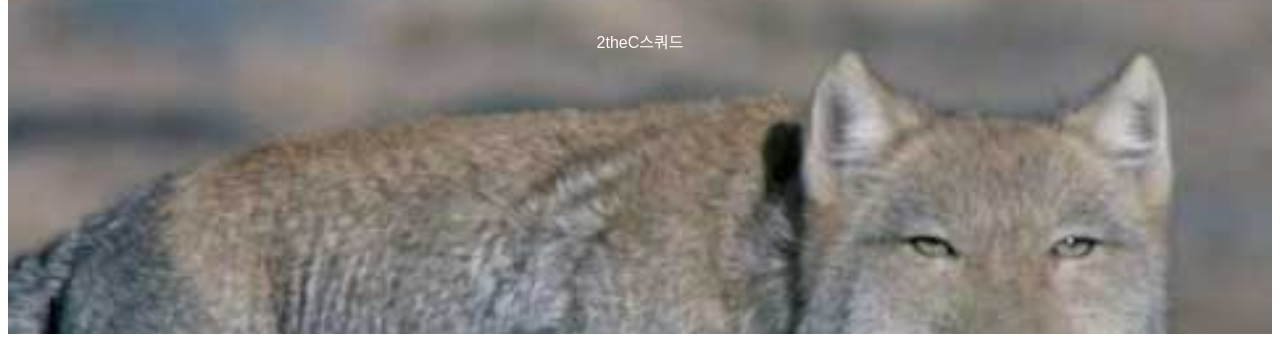
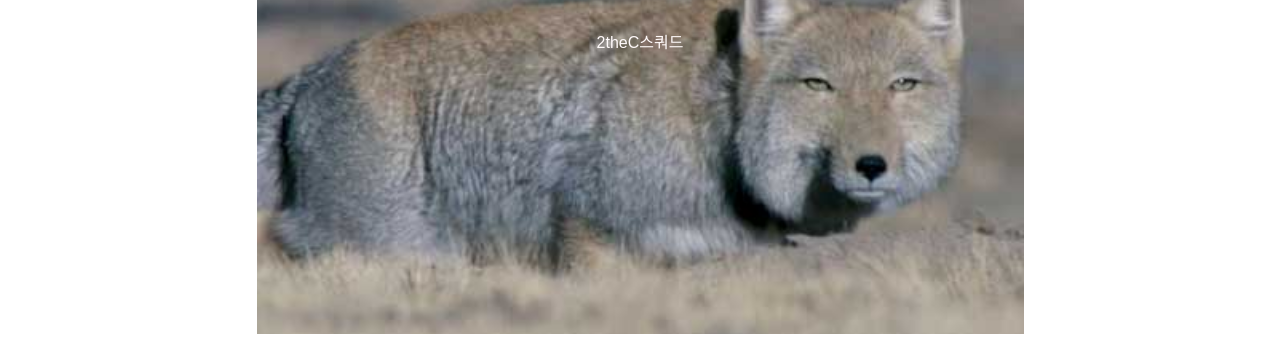
Before and after one commit to kakibom/resume, a plain HTML site: page index.html in a window 1280 px wide. Shown: the part 174-518 px from the top of the page. Drawn offline with nearby package versions, Linux system fonts and the light colour scheme; a web font is replaced by a local one.

Commit message:
Add files via upload

```diff
--- a/style.css
+++ b/style.css
@@ -21,6 +21,7 @@ body {
 div#wrapper {
   width: 100%;
   margin: 0 auto;
+  max-width: 767px;
 }
 header {
   height: 500px;
```
